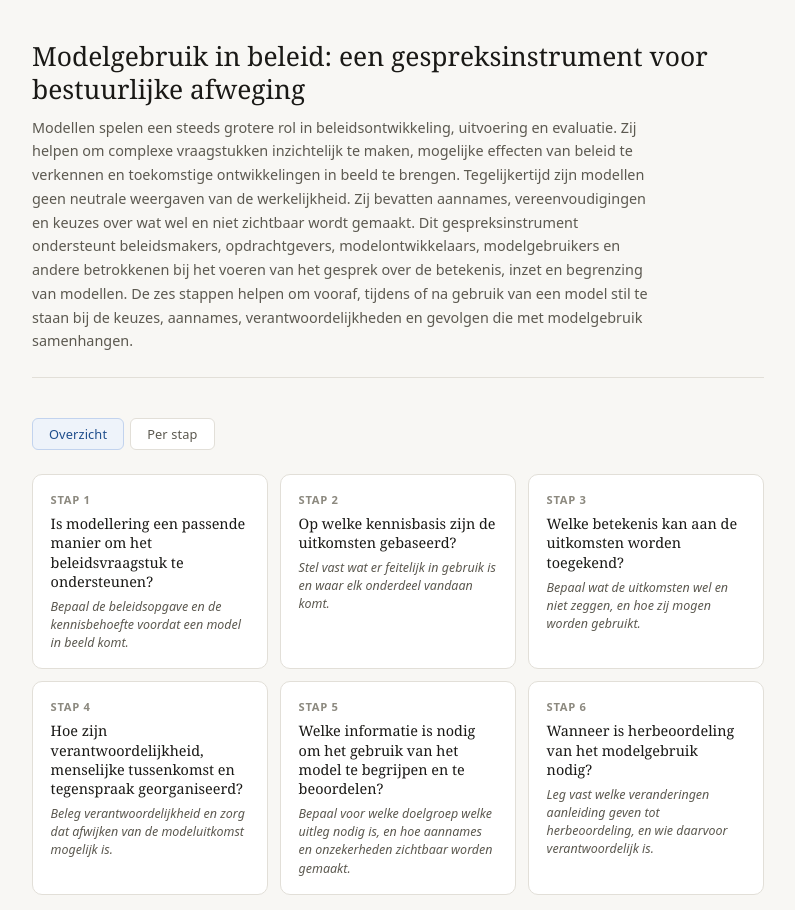
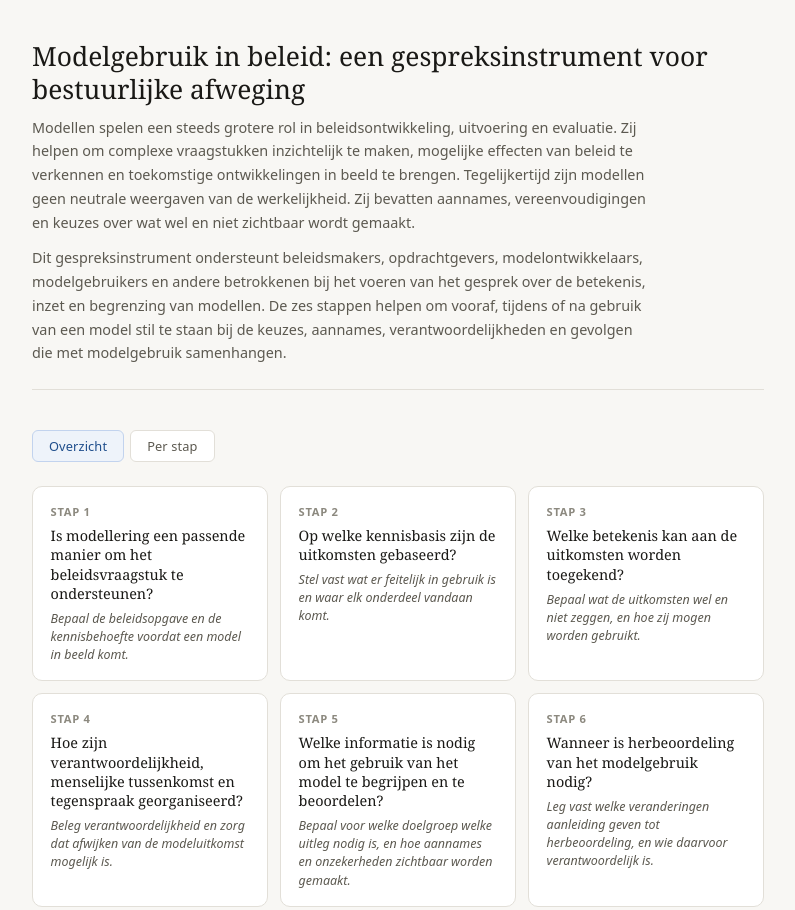
Before and after one commit to Friso-Selten/ModelgebruikBeleid, a plain HTML site: page index.html in a window 1280 px wide. Shown: the top 910 px of the page, without its empty margins (242-1037 px from the left). Drawn offline with Linux system fonts and the light colour scheme.

Commit message:
Add files via upload

```diff
--- a/index.html
+++ b/index.html
@@ -64,6 +64,11 @@
       line-height: 1.65;
       max-width: 620px;
     }
+
+    .site-header p + p {
+      margin-top: 0.75rem;
+    }
+
 
     .tabs {
       display: flex;
@@ -276,7 +281,8 @@
   <main class="page">
     <header class="site-header">
       <h1>Modelgebruik in beleid: een gespreksinstrument voor bestuurlijke afweging</h1>
-      <p>Modellen spelen een steeds grotere rol in beleidsontwikkeling, uitvoering en evaluatie. Zij helpen om complexe vraagstukken inzichtelijk te maken, mogelijke effecten van beleid te verkennen en toekomstige ontwikkelingen in beeld te brengen. Tegelijkertijd zijn modellen geen neutrale weergaven van de werkelijkheid. Zij bevatten aannames, vereenvoudigingen en keuzes over wat wel en niet zichtbaar wordt gemaakt. Dit gespreksinstrument ondersteunt beleidsmakers, opdrachtgevers, modelontwikkelaars, modelgebruikers en andere betrokkenen bij het voeren van het gesprek over de betekenis, inzet en begrenzing van modellen. De zes stappen helpen om vooraf, tijdens of na gebruik van een model stil te staan bij de keuzes, aannames, verantwoordelijkheden en gevolgen die met modelgebruik samenhangen.</p>
+      <p>Modellen spelen een steeds grotere rol in beleidsontwikkeling, uitvoering en evaluatie. Zij helpen om complexe vraagstukken inzichtelijk te maken, mogelijke effecten van beleid te verkennen en toekomstige ontwikkelingen in beeld te brengen. Tegelijkertijd zijn modellen geen neutrale weergaven van de werkelijkheid. Zij bevatten aannames, vereenvoudigingen en keuzes over wat wel en niet zichtbaar wordt gemaakt.</p>
+      <p>Dit gespreksinstrument ondersteunt beleidsmakers, opdrachtgevers, modelontwikkelaars, modelgebruikers en andere betrokkenen bij het voeren van het gesprek over de betekenis, inzet en begrenzing van modellen. De zes stappen helpen om vooraf, tijdens of na gebruik van een model stil te staan bij de keuzes, aannames, verantwoordelijkheden en gevolgen die met modelgebruik samenhangen.</p>
     </header>
 
     <div class="tabs" role="tablist" aria-label="Weergave kiezen">
@@ -447,6 +453,7 @@
     }
 
     renderOverview();
+
   </script>
 </body>
 </html>
```
